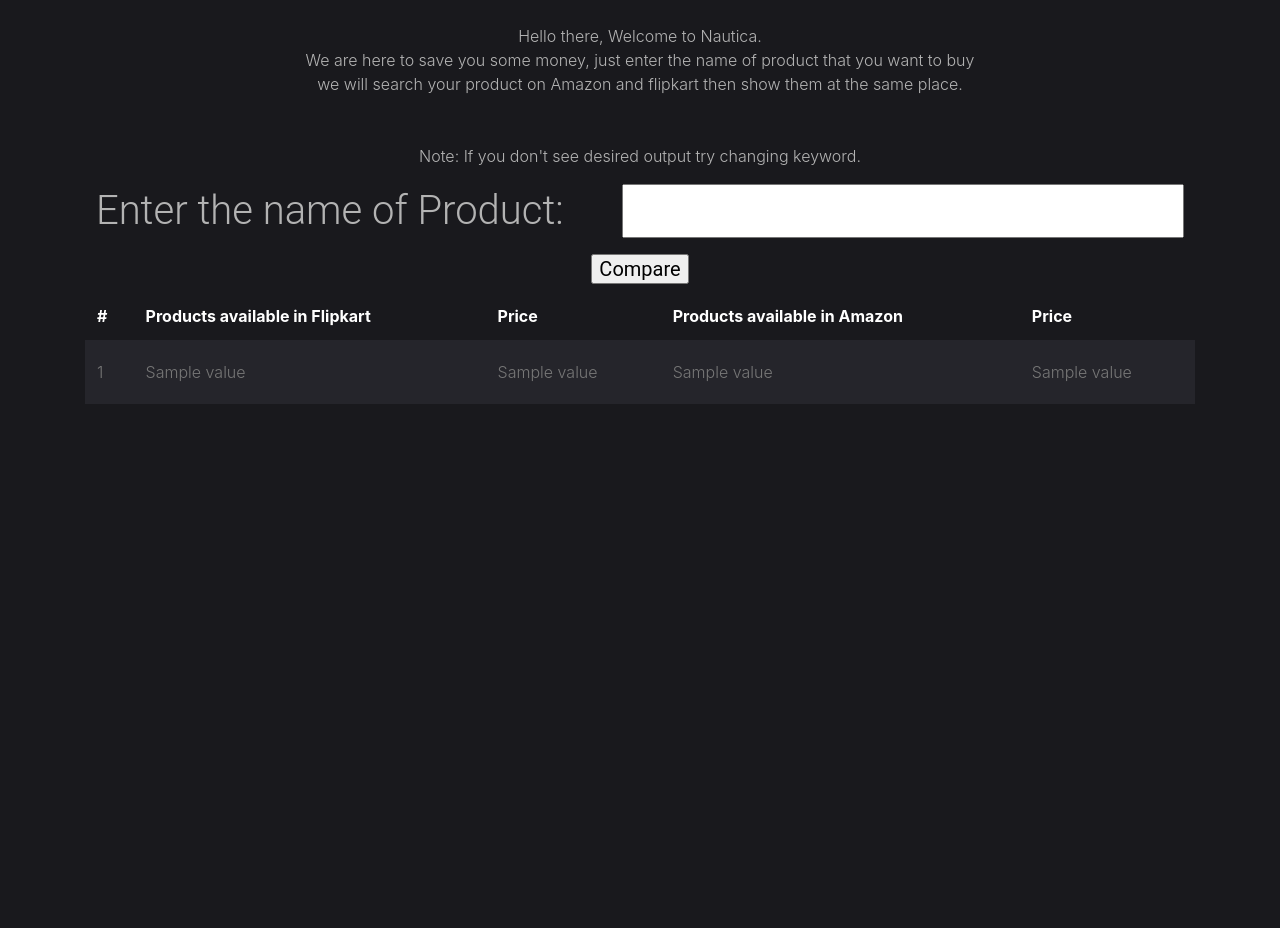
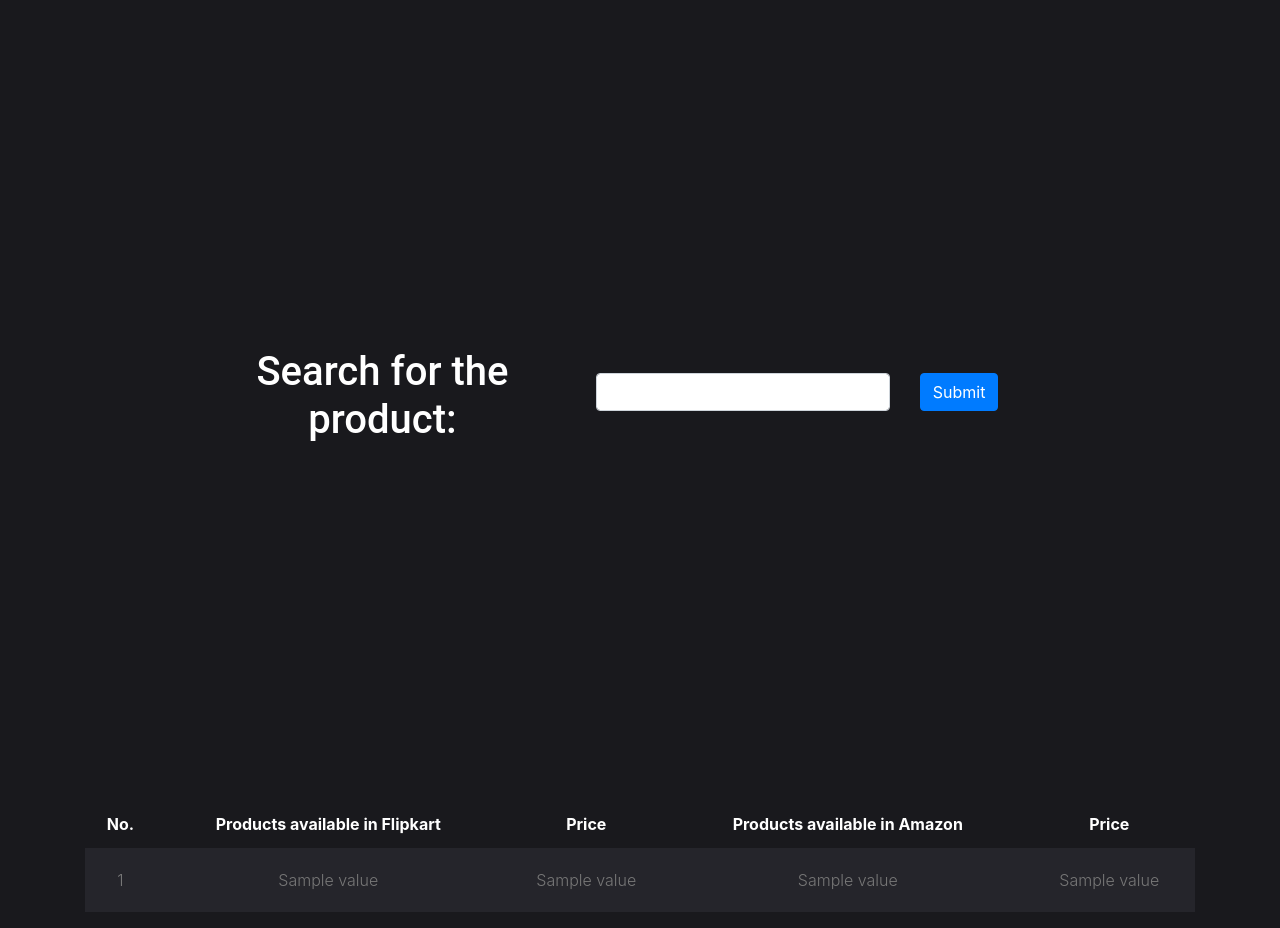
Before and after one commit to xahinds2/Nautica, a Flask app: template templates/index.html in a window 1280 px wide. Shown: the part 56-984 px from the top of the page. Before the commit the page ends 460 px from the top, so only its background shows below. Run offline with Flask 3, Linux system fonts and the light colour scheme; the template is opened without the code that fills it: most values are stand-ins (such as "Sample title", 1, 10 or a date in 2020); some libraries are stand-ins or nearby versions.

Commit message:
frontend changes

```diff
--- a/app.py
+++ b/app.py
@@ -12,7 +12,7 @@
 
 @app.route('/')
 def home():
-    return redirect(url_for('login'))
+    return render_template('home.html')
 
 
 @app.route('/login', methods=['GET', 'POST'])
--- a/templates/base.html
+++ b/templates/base.html
@@ -241,15 +241,17 @@
         opacity: .2;
         border: 2px solid #007bff;
       }
+
     </style>
-    <link rel="stylesheet" href="https://stackpath.bootstrapcdn.com/bootstrap/4.3.1/css/bootstrap.min.css" integrity="sha384-ggOyR0iXCbMQv3Xipma34MD+dH/1fQ784/j6cY/iJTQUOhcWr7x9JvoRxT2MZw1T" crossorigin="anonymous">
+    <link crossorigin="anonymous" href="https://stackpath.bootstrapcdn.com/bootstrap/4.3.1/css/bootstrap.min.css"
+          integrity="sha384-ggOyR0iXCbMQv3Xipma34MD+dH/1fQ784/j6cY/iJTQUOhcWr7x9JvoRxT2MZw1T" rel="stylesheet">
     <title>{% block title %}{% endblock %}</title>
 
 </head>
 <body style="background-color:#19191d;">
 <nav class="navbar bg-body-tertiary">
     <div class="container-fluid">
-                        <a class="navbar-brand text-white">Nautica</a>
+        <a class="navbar-brand text-white" href="/">Nautica</a>
         <div class="">
             <a href="/login">
                 <button class="btn btn-outline-success" type="submit">Login</button>
@@ -262,10 +264,17 @@
     </div>
 </nav>
 
-      </a></nav> {% block content %} {% endblock %} <script type="text/javascript" src="http://ajax.googleapis.com/ajax/libs/jquery/1.6.2/jquery.min.js"></script>
-    <script src="https://code.jquery.com/jquery-3.3.1.slim.min.js" integrity="sha384-q8i/X+965DzO0rT7abK41JStQIAqVgRVzpbzo5smXKp4YfRvH+8abtTE1Pi6jizo" crossorigin="anonymous"></script>
-    <script src="https://cdnjs.cloudflare.com/ajax/libs/popper.js/1.14.7/umd/popper.min.js" integrity="sha384-UO2eT0CpHqdSJQ6hJty5KVphtPhzWj9WO1clHTMGa3JDZwrnQq4sF86dIHNDz0W1" crossorigin="anonymous"></script>
-    <script src="https://stackpath.bootstrapcdn.com/bootstrap/4.3.1/js/bootstrap.min.js" integrity="sha384-JjSmVgyd0p3pXB1rRibZUAYoIIy6OrQ6VrjIEaFf/nJGzIxFDsf4x0xIM+B07jRM" crossorigin="anonymous"></script>
+{% block content %} {% endblock %}
+<script src="http://ajax.googleapis.com/ajax/libs/jquery/1.6.2/jquery.min.js" type="text/javascript"></script>
+<script crossorigin="anonymous"
+        integrity="sha384-q8i/X+965DzO0rT7abK41JStQIAqVgRVzpbzo5smXKp4YfRvH+8abtTE1Pi6jizo"
+        src="https://code.jquery.com/jquery-3.3.1.slim.min.js"></script>
+<script crossorigin="anonymous"
+        integrity="sha384-UO2eT0CpHqdSJQ6hJty5KVphtPhzWj9WO1clHTMGa3JDZwrnQq4sF86dIHNDz0W1"
+        src="https://cdnjs.cloudflare.com/ajax/libs/popper.js/1.14.7/umd/popper.min.js"></script>
+<script crossorigin="anonymous"
+        integrity="sha384-JjSmVgyd0p3pXB1rRibZUAYoIIy6OrQ6VrjIEaFf/nJGzIxFDsf4x0xIM+B07jRM"
+        src="https://stackpath.bootstrapcdn.com/bootstrap/4.3.1/js/bootstrap.min.js"></script>
 <script src="https://cdn.jsdelivr.net/npm/bootstrap@5.1.1/dist/js/bootstrap.bundle.min.js"></script>
 </body>
 </html>
--- a/templates/index.html
+++ b/templates/index.html
@@ -2,26 +2,39 @@
 {% block content %}
 
 
-<div><br>
-    <div class="container">
+<div class="container text-center">
 
-        <p align='center' class="mb-5">Hello there, Welcome to Nautica.<br>
-            We are here to save you some money, just enter the name of product that you want to buy<br>
-            we will search your product on Amazon and flipkart then show them at the same place.
-        </p>
+    <div class="container " style="height: 100vh ; display:flex ; align-items:center; justify-content:center">
+        <div class="row h-auto justify-content-center align-items-center ">
+            <div class="col-5 ">
+                <h1 class="text-white">
+                    Search for the product:
+                </h1>
 
-        <p align='center'>
-            Note: If you don't see desired output try changing keyword.<br>
-        </p>
+            </div>
 
-        <h1>
-            <form action="#" method="post">
-                <p align='center'>Enter the name of Product:&nbsp &nbsp &nbsp
-                    <input name="product_name" placeholder="" type="text"/>
-                </p>
-                <h5 align='center'><input type="submit" value="Compare"/></h5>
+            <div class="col align-items-center ">
+                <div class="container ">
+                    <form action="#" class="row " method="post">
+
+                        <div class="col-8">
+
+                            <input class="form-control" id="inputPassword2" name="product_name" placeholder=""
+                                   type="text">
+                        </div>
+                        <div class="col-auto ">
+                            <button class="btn btn-primary mb-3" type="submit">Submit</button>
+                        </div>
                     </form>
-        </h1>
+
+                </div>
+
+
+            </div>
+
+        </div>
+    </div>
+
 
     <div class="table-responsive custom-table-responsive">
 
@@ -30,7 +43,7 @@
             <tr>
 
 
-                    <th scope="col">#</th>
+                <th scope="col">No.</th>
                 <th scope="col">Products available in Flipkart</th>
                 <th scope="col">Price</th>
                 <th scope="col">Products available in Amazon</th>
@@ -58,5 +71,6 @@
         </table>
     </div>
 </div>
-</div>
+
+
 {% endblock %}
```
Also changed, not shown: templates/home.html (+9 -23 lines), 1 other file. Lines whose indentation alone changed are shown as unchanged.
